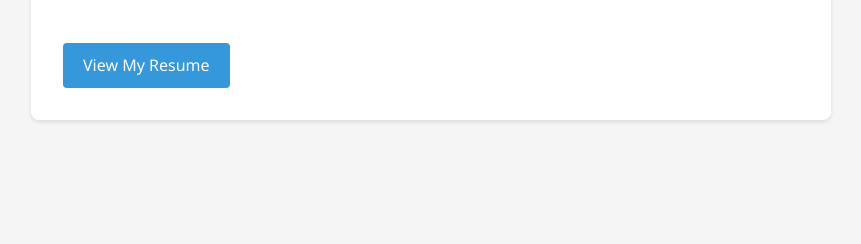
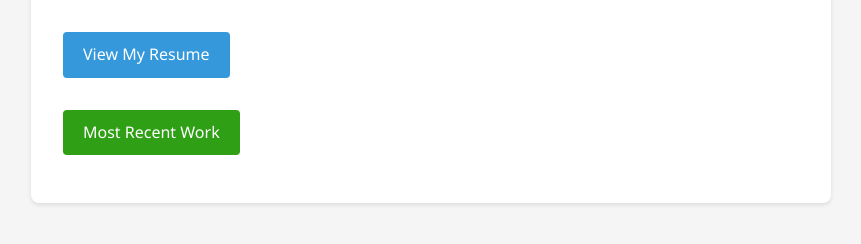
Before and after one commit to dpatel77/Dharti-Portfolio, a plain HTML site: page index.html in a window 1280 px wide. Shown: the part 142-386 px from the top of the page, without its empty margins (209-1070 px from the left). Drawn offline with Linux system fonts and the light colour scheme.

Commit message:
Update index.html

```diff
--- a/index.html
+++ b/index.html
@@ -41,6 +41,16 @@
             border-radius: 4px;
             transition: background-color 0.3s;
         }
+        .recentwork-link {
+            display: inline-block;
+            margin-top: 1rem;
+            padding: 10px 20px;
+            background-color: #2f9f16;
+            color: white;
+            text-decoration: none;
+            border-radius: 4px;
+            transition: background-color 0.3s;
+        }
         .resume-link:hover {
             background-color: #2980b9;
         }
@@ -50,13 +60,22 @@
     <div class="container">
         <h1>Dharti's Portfolio</h1>
 
-        <div class="education">
-            <!-- <h2>Education</h2>
+        <!-- <div class="education">
+            <h2>Education</h2>
             <p>Masters in Applied Data Science from University of Chicago (Expected March 2025)</p>
-            <p>Bachelors in Mathematics from University of Illinois at Chicago</p> -->
-        </div>
+            <p>Bachelors in Mathematics from University of Illinois at Chicago</p>
+        </div> -->
 
         <a href="resume.html" class="resume-link">View My Resume</a>
+
+        <p>
+            <a href="" class="recentwork-link">Most Recent Work</a>
+        </p>
+
+        <!-- <p>
+            <a href="" class="resume-link">Most Recent Work</a>
+        </p> -->
+
     </div>
 </body>
 </html>
```
